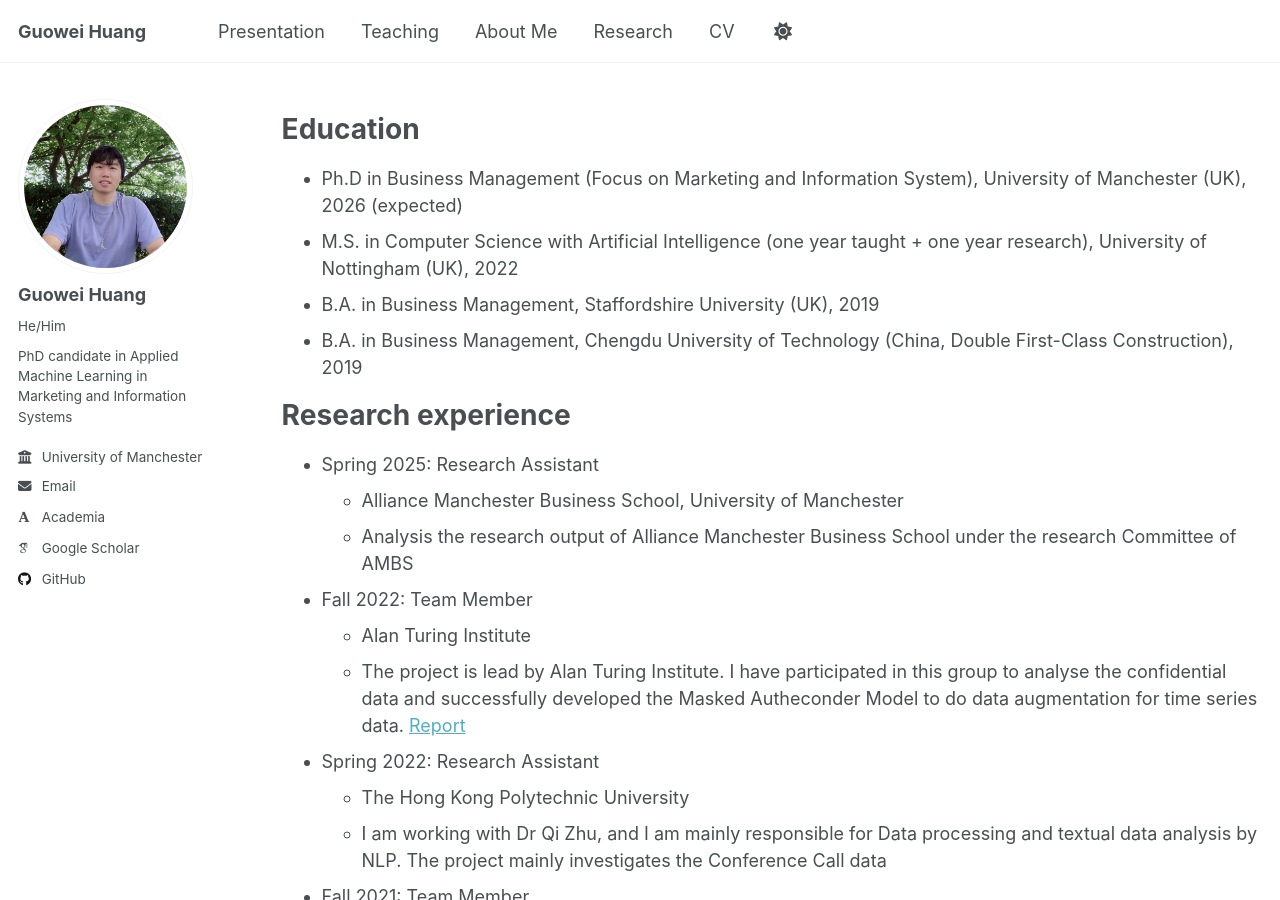
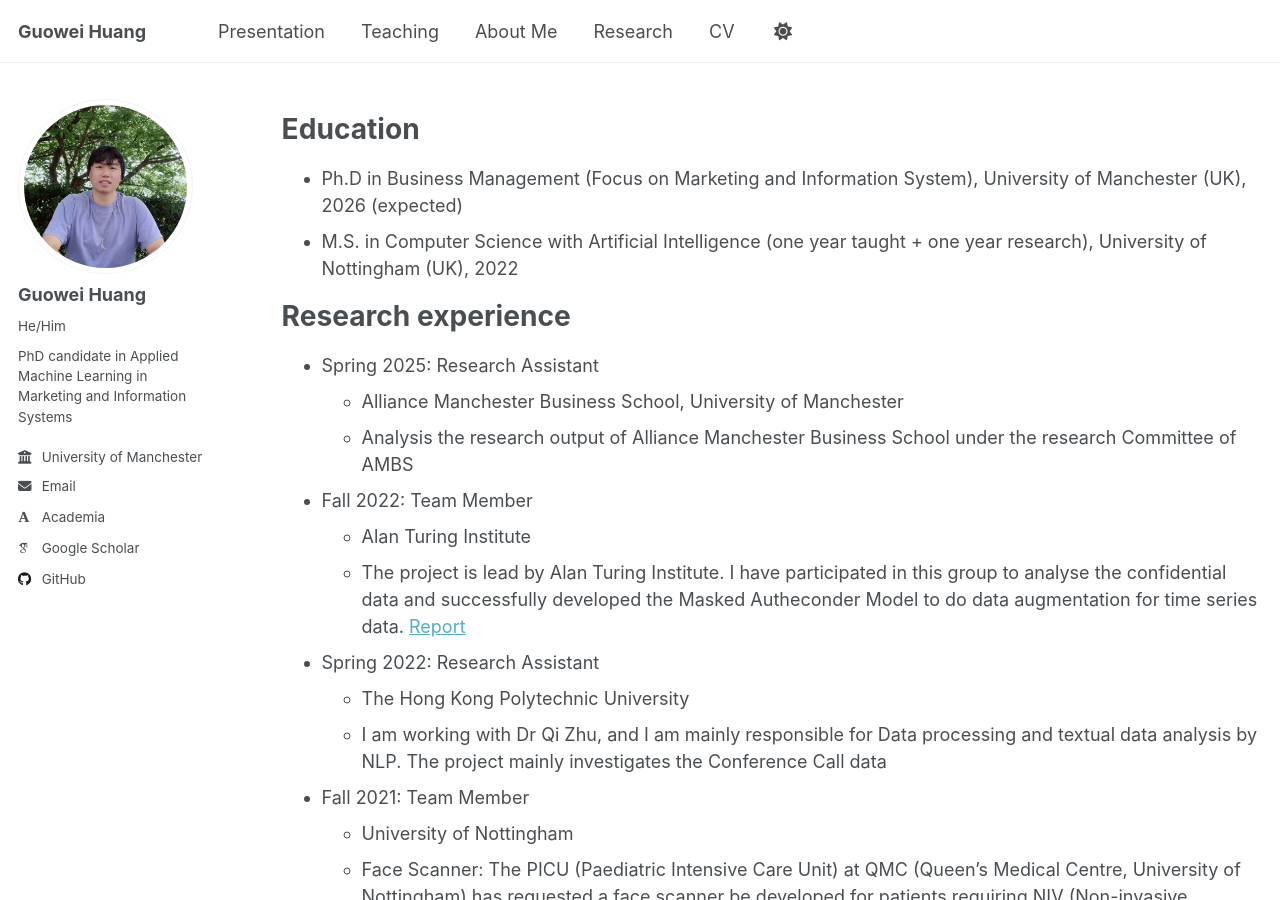
Before and after one commit to Oliverhuang123/Oliverhuang123.github.io, a Jekyll site: the page built from _pages/cv.md, in a window 1280 px wide and 900 px high. Built offline with Jekyll 4.4.1, drawn with Linux system fonts in a browser that asks for light colours; some web fonts are replaced.

Commit message:
Update cv.md

```diff
--- a/_pages/cv.md
+++ b/_pages/cv.md
@@ -13,9 +13,6 @@ Education
 ======
 * Ph.D in Business Management (Focus on Marketing and Information System), University of Manchester (UK), 2026 (expected)
 * M.S. in Computer Science with Artificial Intelligence (one year taught + one year research), University of Nottingham (UK), 2022
-* B.A. in Business Management, Staffordshire University (UK), 2019
-* B.A. in Business Management, Chengdu University of Technology (China, Double First-Class Construction), 2019
-
 
 Research experience
 ======
```
